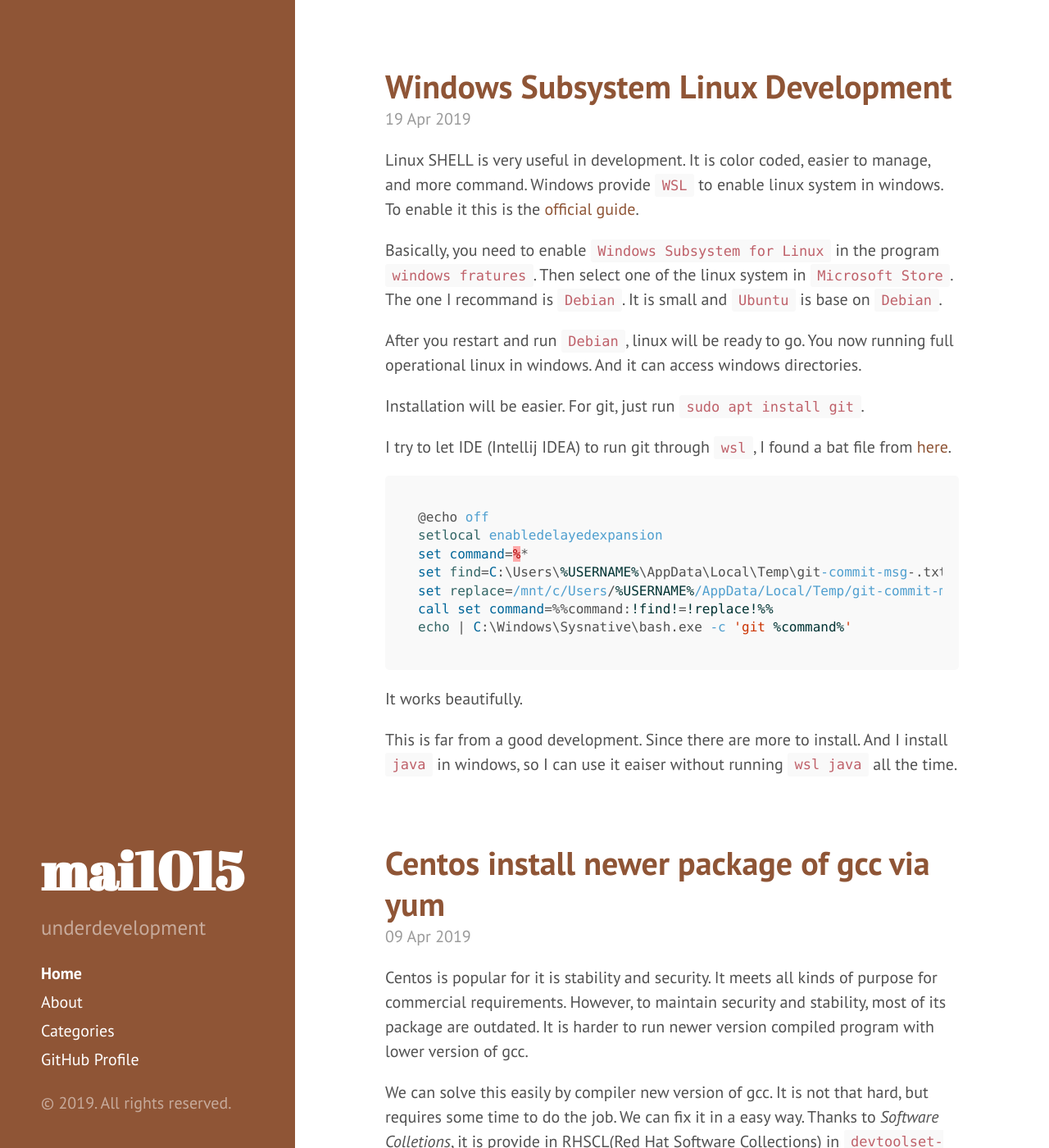
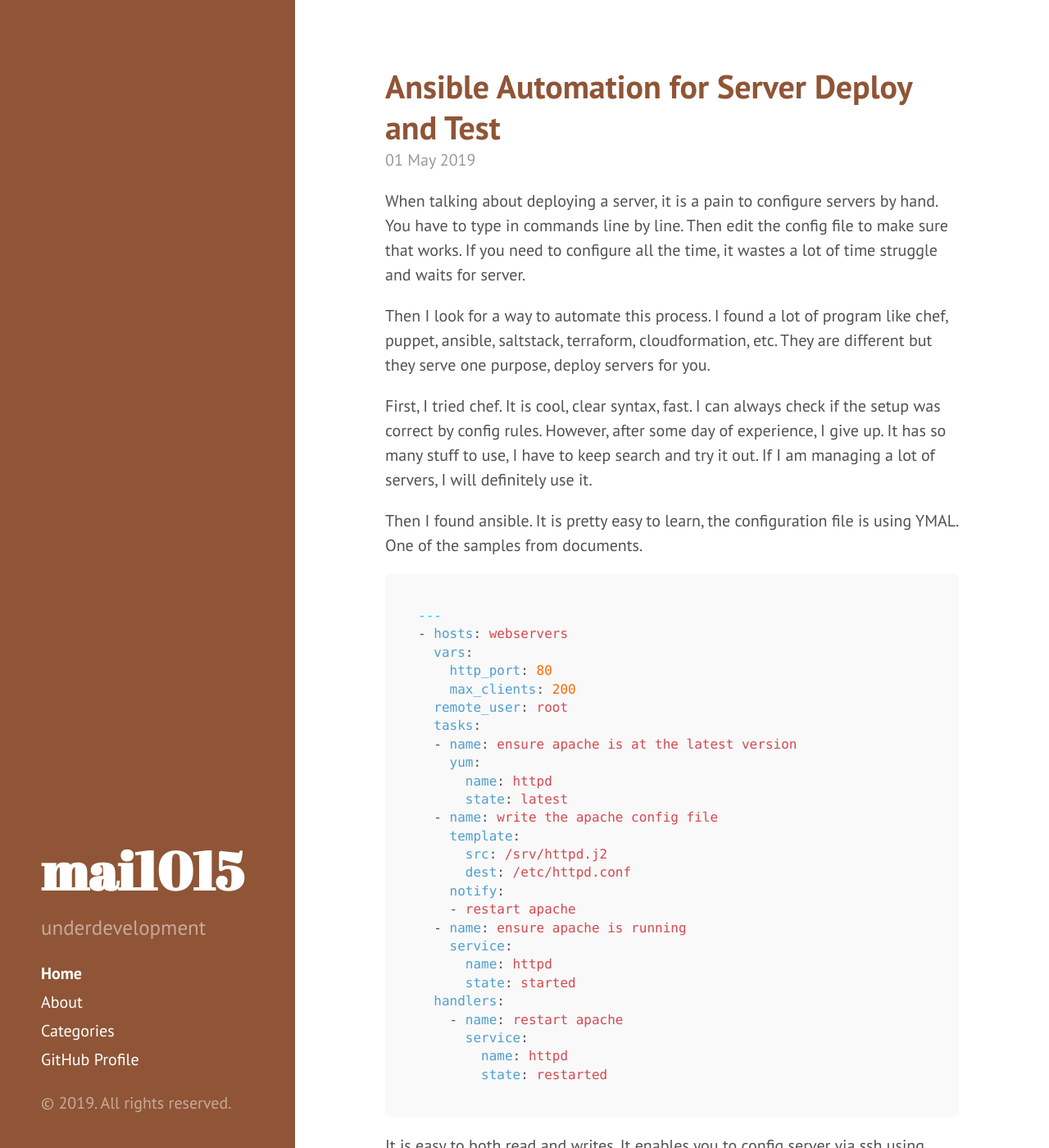
Before and after one commit to mai1015/mai1015.github.io, a Jekyll site: the page built from index.html, in a window 1280 px wide and 1400 px high. Shown: the whole window at 82% size. Built offline with Jekyll 4.4.1, drawn with Linux system fonts in a browser that asks for light colours; the list of posts is cut into pages by our own code; some of the changed text lies outside the part shown.

Commit message:
fix code and add ansible post

````diff
--- /dev/null
+++ b/_posts/2019-05-01-Ansible-Automation-for-server-deploy-and-test.md
@@ -0,0 +1,140 @@
+---
+layout: post
+title: Ansible Automation for Server Deploy and Test
+category: Development
+tags: [Linux, Development, Docker]
+comments: true
+---
+When talking about deploying a server, it is a pain to configure servers by hand. You have to type in commands line by line. Then edit the config file to make sure that works. If you need to configure all the time, it wastes a lot of time struggle and waits for server.
+
+Then I look for a way to automate this process. I found a lot of program like chef, puppet, ansible, saltstack, terraform, cloudformation, etc. They are different but they serve one purpose, deploy servers for you.
+
+First, I tried chef. It is cool, clear syntax, fast. I can always check if the setup was correct by config rules. However, after some day of experience, I give up. It has so many stuff to use, I have to keep search and try it out. If I am managing a lot of servers, I will definitely use it.
+
+Then I found ansible. It is pretty easy to learn, the configuration file is using YMAL. One of the samples from documents.
+
+```yaml
+---
+- hosts: webservers
+  vars:
+    http_port: 80
+    max_clients: 200
+  remote_user: root
+  tasks:
+  - name: ensure apache is at the latest version
+    yum:
+      name: httpd
+      state: latest
+  - name: write the apache config file
+    template:
+      src: /srv/httpd.j2
+      dest: /etc/httpd.conf
+    notify:
+    - restart apache
+  - name: ensure apache is running
+    service:
+      name: httpd
+      state: started
+  handlers:
+    - name: restart apache
+      service:
+        name: httpd
+        state: restarted
+```
+
+It is easy to both read and writes. It enables you to config server via ssh using ansible in your computer.
+
+I learn a few, so I will take some example and show how ansible works and automate the process.
+
+After the [installation](https://docs.ansible.com/ansible/latest/installation_guide/intro_installation.html#intro-installation-guide) guide, you will configure the host that you want to config in groups. We create the file `/etc/ansible/hosts` to declare individual servers or server group.
+
+```
+192.0.2.50
+
+[group]
+aserver.example.org
+bserver.example.org
+```
+
+Or if you want to move the file location, you can create `~/.ansible.cfg ` and put in the following content. It specifies the location of the host file.
+
+```
+[defaults]
+inventory = /path/to/hosts
+```
+
+And we can start with a playbook. A playbook is the configuration file that contains what servers to deploy and the tasks to do. We can start with `nginx` installation.
+
+```yaml
+---
+
+- name: ide source
+  hosts: local
+  tasks:
+  - name: install nginx
+    apt:
+      name: 'nginx'
+      update_cache: yes
+      state: latest
+```
+
+This file will try to config all the server under `local` group and then use apt to install `nginx` to latest version after updated the cache. It is pretty clear. Or we can install multiple packages.
+
+```yaml
+- name: Install common
+  become: yes
+  apt:
+    name: ['git', 'gdb', 'build-essential']
+    update_cache: yes
+    install_recommends: no
+```
+
+After that, we can make sure that nginx is started.
+
+```yaml
+- name: restart NGINX
+  service:
+    name: nginx
+    state: started
+```
+
+So, that's all the basic function that ansible able to do easily. It also works with loop, I can install a list of item of go with. I have to add environment variable so I just activate the `.profile`.
+
+```yaml
+- name: install go ext
+  become_user: "{{ user_name }}"
+  shell: ". {{ home_path }}/.profile && go get -u {{ item }}"
+  with_items:
+    - github.com/stamblerre/gocode
+    - github.com/uudashr/gopkgs/cmd/gopkgs
+    - github.com/ramya-rao-a/go-outline
+    - github.com/acroca/go-symbols
+    - golang.org/x/tools/cmd/guru
+    - golang.org/x/tools/cmd/gorename
+    - github.com/rogpeppe/godef
+    - github.com/zmb3/gogetdoc
+    - github.com/sqs/goreturns
+    - golang.org/x/tools/cmd/goimports
+    - golang.org/x/lint/golint
+    - github.com/alecthomas/gometalinter
+    - honnef.co/go/tools/...
+    - github.com/golangci/golangci-lint/cmd/golangci-lint
+    - github.com/mgechev/revive
+    - golang.org/x/tools/cmd/gopls
+    - github.com/go-delve/delve/cmd/dlv
+```
+
+They are all useful and easy to maintain config.
+
+And it provides `role` that allow reusable playbook. Then I just need to write
+
+```yaml
+- name: ide source
+  hosts: ideserv
+  become: yes
+  roles:
+    - ide
+    - web
+```
+
+Then run `ansible-playbook coder.yml` and it will try to log in and do all the stuff for me.
````
Also changed, not shown: _posts/2019-04-19-windows-subsystem-linux-dev.md (+1 -1 lines).
